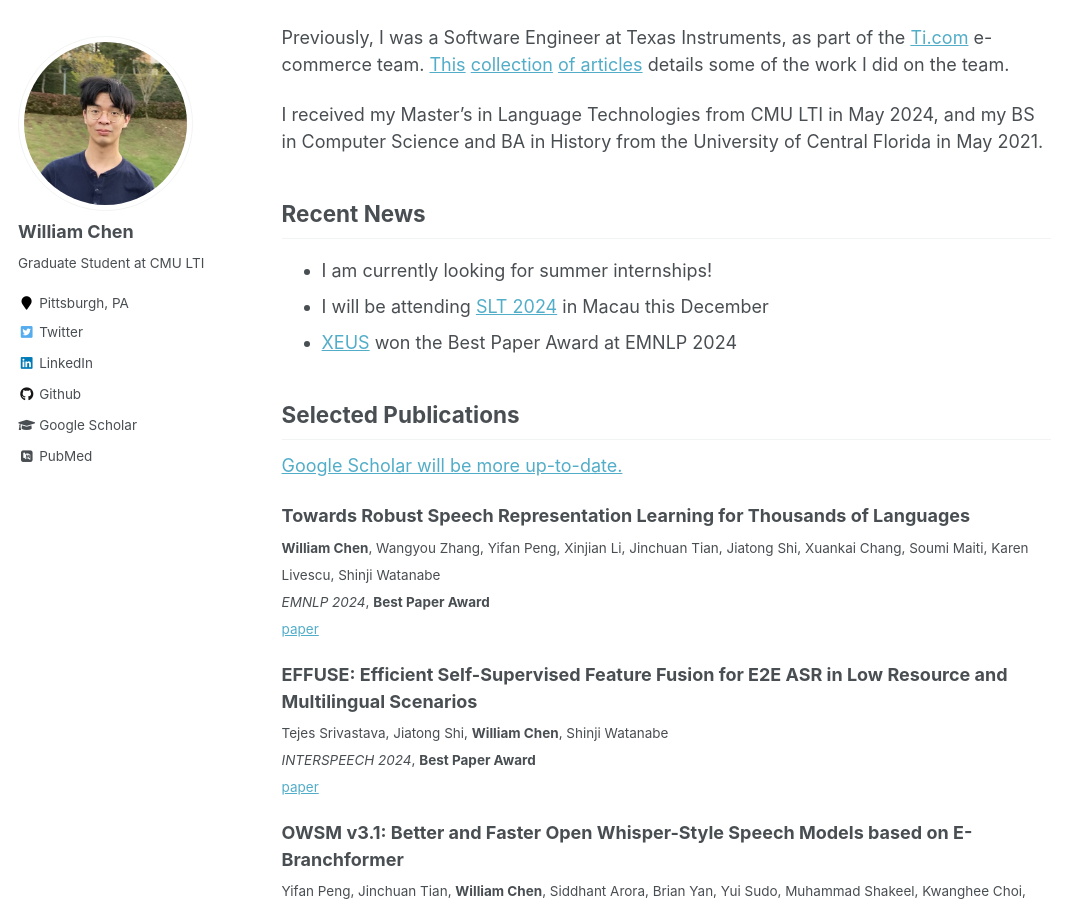
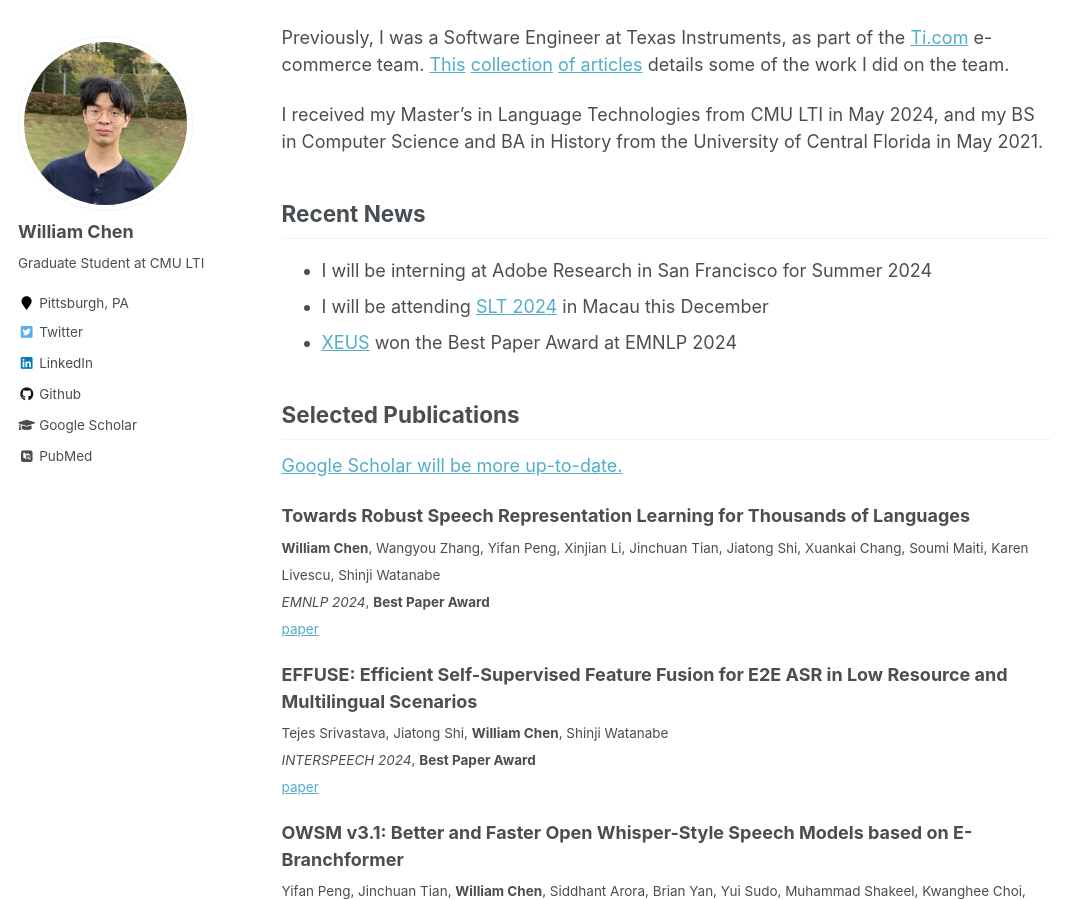
Before and after one commit to wanchichen/wanchichen.github.io, a Jekyll site: the page built from _pages/about.md, in a window 1280 px wide and 900 px high, scrolled down 349 px. Shown: the whole window, without its empty margins (0-1087 px from the left). Built offline with Jekyll 4.4.1, drawn with Linux system fonts in a browser that asks for light colours; some web fonts are replaced.

Commit message:
Update about.md

```diff
--- a/_pages/about.md
+++ b/_pages/about.md
@@ -16,7 +16,7 @@
 I received my Master's in Language Technologies from CMU LTI in May 2024, and my BS in Computer Science and BA in History from the University of Central Florida in May 2021.
 
 ## Recent News
-- I am currently looking for summer internships!
+- I will be interning at Adobe Research in San Francisco for Summer 2024
 - I will be attending [SLT 2024](https://2024.ieeeslt.org/) in Macau this December
 - [XEUS](https://aclanthology.org/2024.emnlp-main.570/) won the Best Paper Award at EMNLP 2024
 
```
